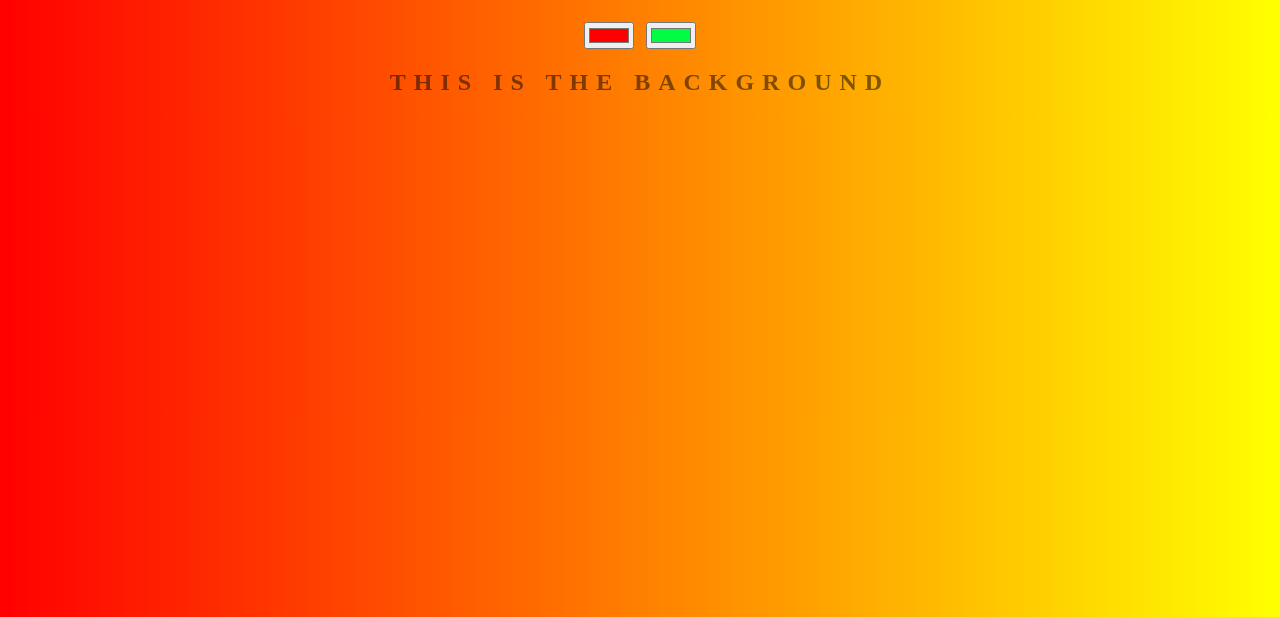
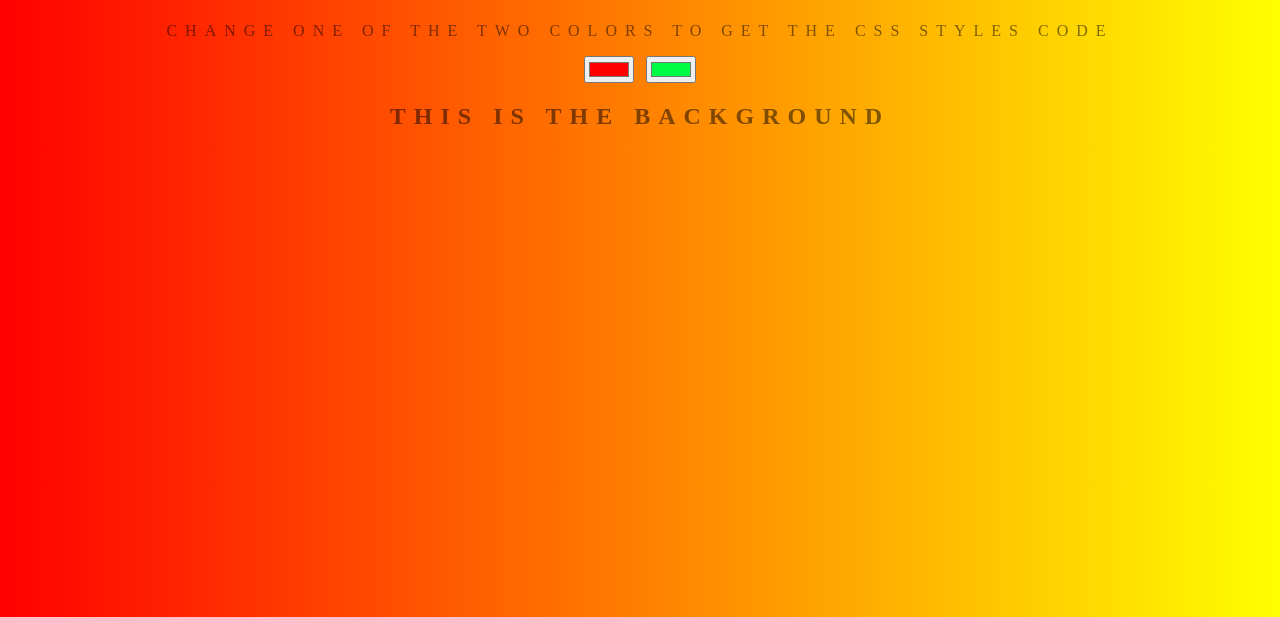
Before and after one commit to Mpenyana/Background-generator, a website: page index.html in a window 1280 px wide. Shown: the part 183-800 px from the top of the page. Drawn offline with Linux system fonts and the light colour scheme.

Commit message:
Final-Final

```diff
--- a/index.html
+++ b/index.html
@@ -6,7 +6,7 @@
     </head>
     <body id="gradient">
         <h1>background Generator</h1>
-        <p></p>
+        <p>Change one of the two colors to get the css styles code</p>
         <input class="color1" type="color" name="color1" value="#ff0000">
         <input class="color2" type="color" name="color2" value="#00fd44">
         <h2>This is the background</h2>
```
